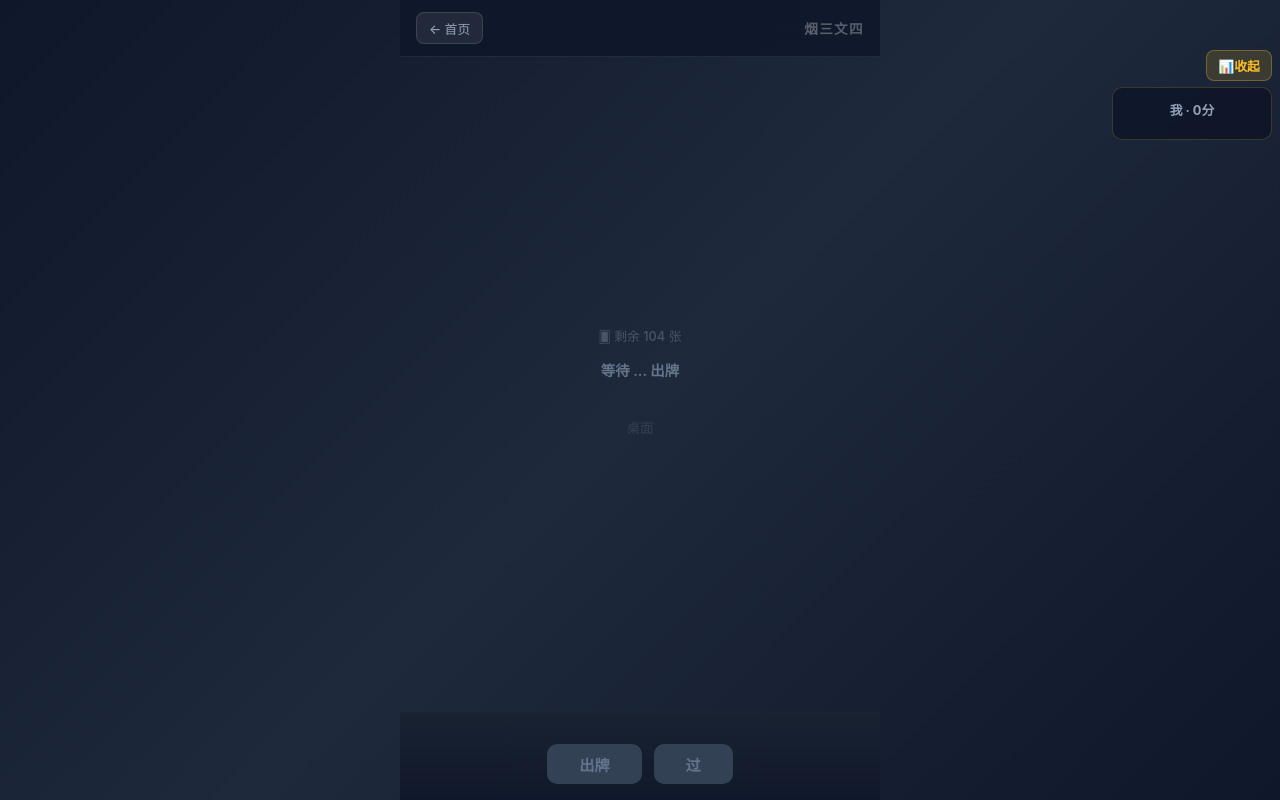
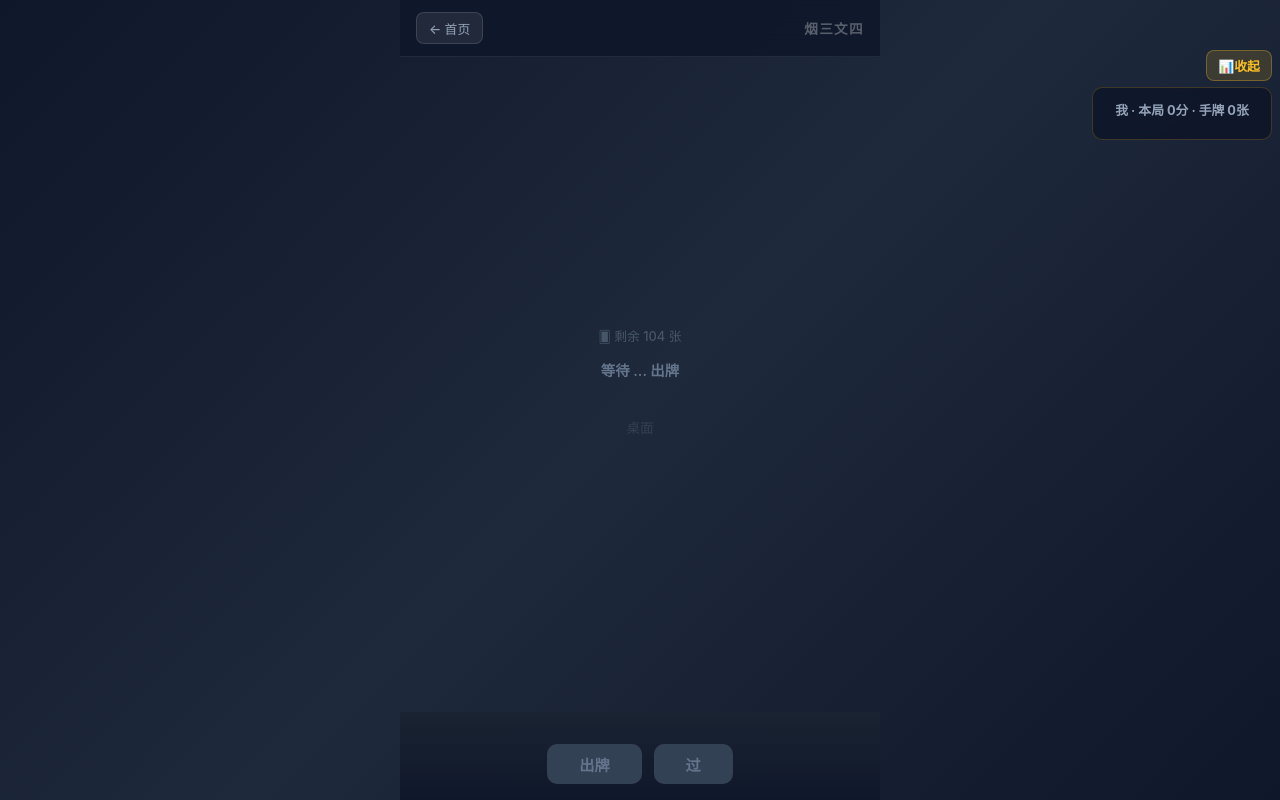
Before and after one commit to MrMichael/79523, a Vue app in the folder packages/client/: page /game/1 in a window 1280 px wide. Both pictures are taken after a click on the button "查看排名榜". Built offline with nearby package versions, Linux system fonts and the light colour scheme.

Commit message:
feat: 排名榜 shows score + hand size per player
- Uses props.players data (already has cardCount + score)
- Header shows my score + hand cards
- Each row: rank name cards score
- Sorted by score descending

```diff
--- a/packages/client/src/components/game/ScorePopup.vue
+++ b/packages/client/src/components/game/ScorePopup.vue
@@ -5,12 +5,13 @@
     </button>
     <Transition name="slide">
       <div v-if="show" class="popup-panel">
-        <h4>{{ playerNames[store.myId] || '我' }} · {{ scores[store.myId] || 0 }}分</h4>
+        <h4>{{ playerNames[store.myId] || '我' }} · 本局 {{ myScore }}分 · 手牌 {{ myCards }}张</h4>
         <div class="popup-list">
           <div v-for="(p, i) in rankedPlayers" :key="p.id" class="popup-row">
             <span class="popup-rank">{{ rankChar(i) }}</span>
             <span class="popup-name">{{ playerNames[p.id] || p.id.slice(0,4) }}</span>
-            <span class="popup-score">{{ scores[p.id] || 0 }}分</span>
+            <span class="popup-cards">{{ p.cardCount }}张</span>
+            <span class="popup-score">{{ p.score }}分</span>
           </div>
         </div>
       </div>
@@ -28,10 +29,11 @@ const show = ref(false)
 const props = defineProps<{ scores: Record<string, number>; playerNames: Record<string, string>; players: { id: string; name: string; cardCount: number; score: number }[] }>()
 
 const rankedPlayers = computed(() =>
-  [...new Set([...Object.keys(props.scores)])]
-    .sort((a, b) => (props.scores[b] || 0) - (props.scores[a] || 0))
-    .map(id => ({ id }))
+  [...props.players].sort((a, b) => b.score - a.score)
 )
+
+const myScore = computed(() => props.scores[store.myId] || 0)
+const myCards = computed(() => store.myHand.length)
 
 function rankChar(i: number) { return i === 0 ? '🥇' : i === 1 ? '🥈' : i === 2 ? '🥉' : `#${i + 1}` }
 </script>
@@ -51,7 +53,7 @@ function rankChar(i: number) { return i === 0 ? '🥇' : i === 1 ? '🥈' : i ==
 .popup-panel {
   margin-top: 0.4rem; background: rgba(15,23,42,0.95);
   border: 1px solid rgba(251,191,36,0.2); border-radius: 10px;
-  padding: 0.75rem 1rem; min-width: 160px;
+  padding: 0.75rem 1rem; min-width: 180px;
   backdrop-filter: blur(8px);
 }
 .popup-panel h4 { font-size: 0.8rem; color: #94a3b8; margin-bottom: 0.5rem; text-align: center; }
@@ -59,7 +61,8 @@ function rankChar(i: number) { return i === 0 ? '🥇' : i === 1 ? '🥈' : i ==
 .popup-row { display: flex; align-items: center; gap: 0.4rem; font-size: 0.8rem; }
 .popup-rank { width: 20px; font-size: 0.85rem; }
 .popup-name { flex: 1; color: #e2e8f0; font-weight: 500; }
-.popup-score { color: #fbbf24; font-weight: 600; }
+.popup-cards { color: #64748b; font-size: 0.75rem; width: 30px; text-align: right; }
+.popup-score { color: #fbbf24; font-weight: 600; width: 38px; text-align: right; }
 
 .slide-enter-active { transition: all 0.2s ease-out; }
 .slide-leave-active { transition: all 0.15s ease-in; }
```
